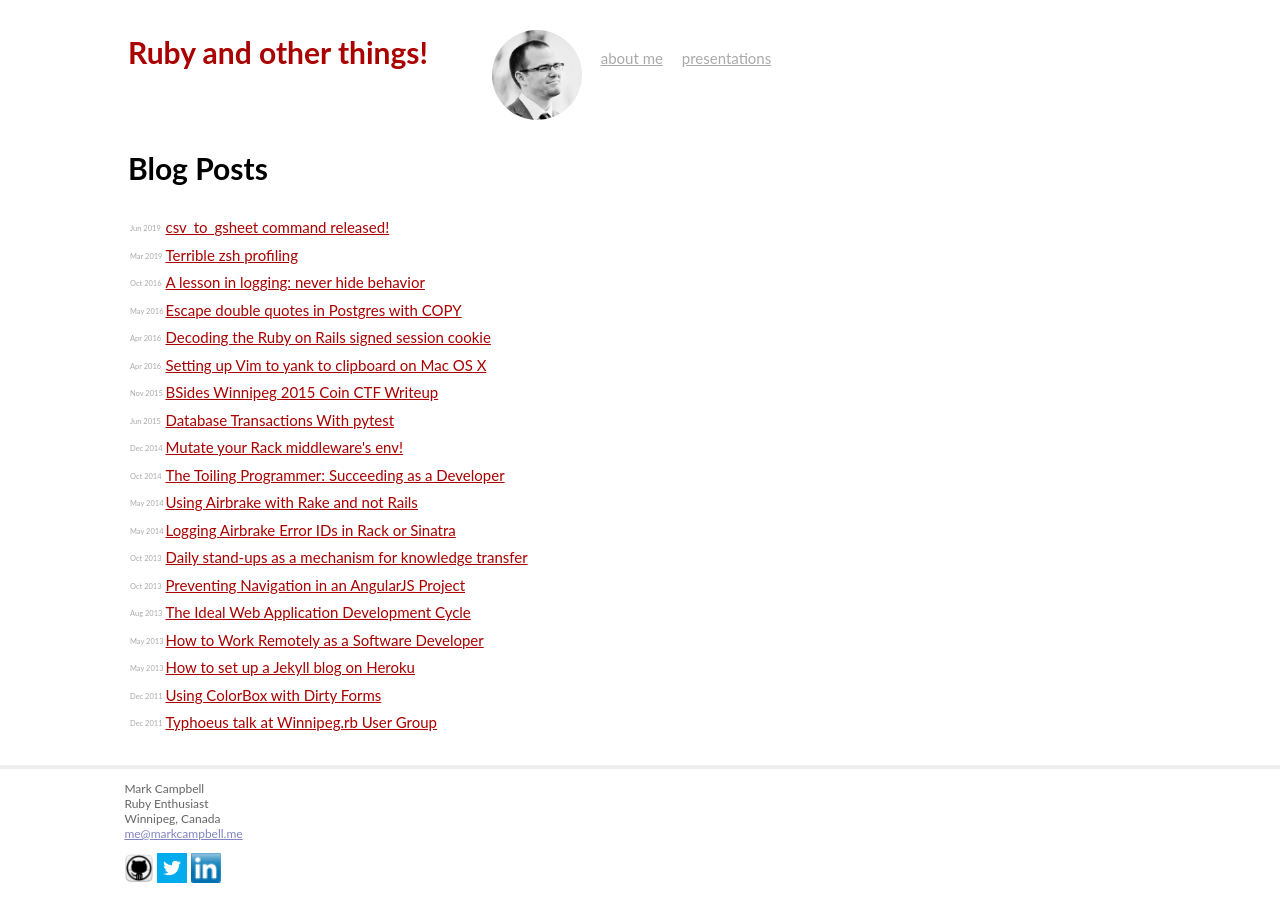
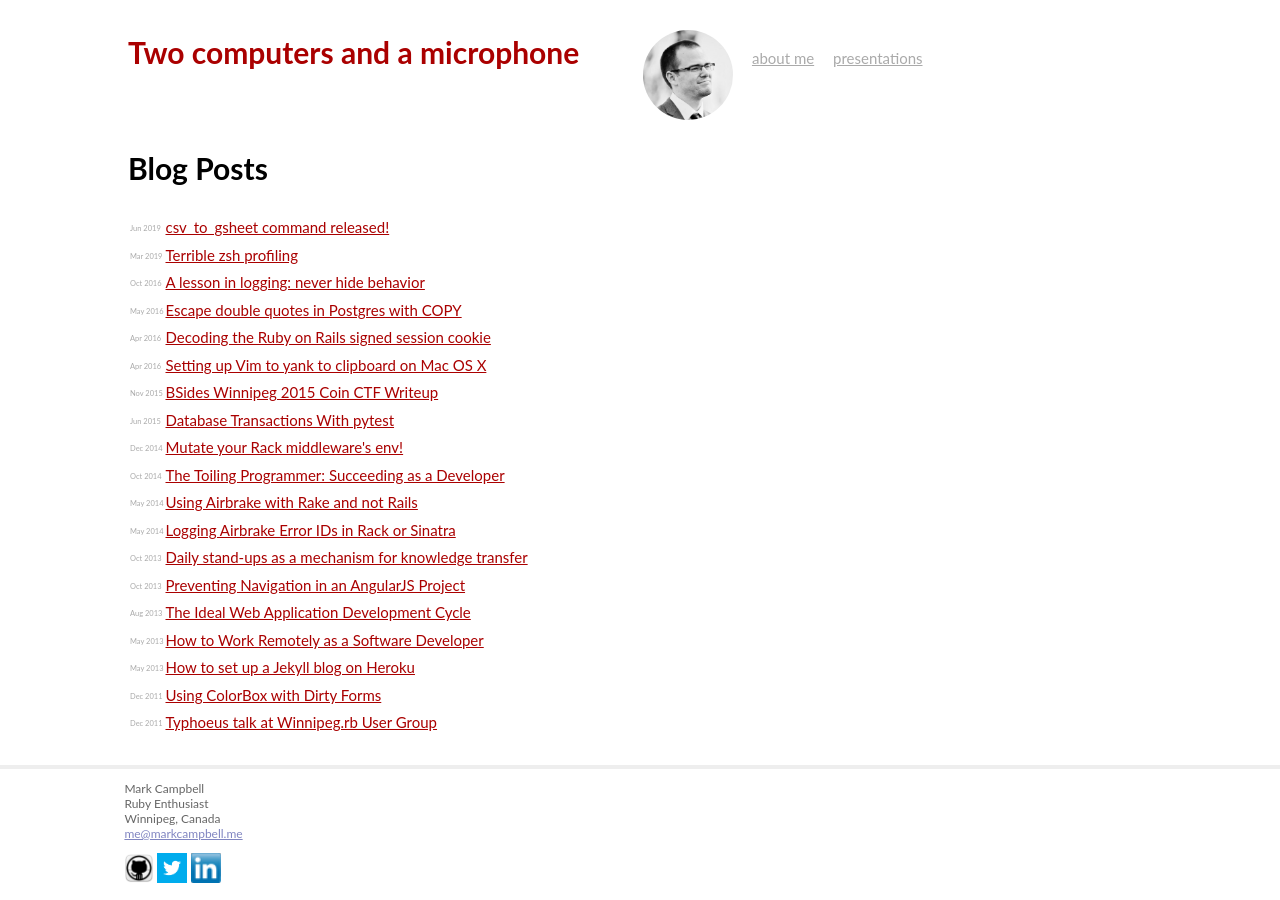
Before and after one commit to Nitrodist/markcampbell.me, a Jekyll site: the page built from index.html, in a window 1280 px wide. Built offline with Jekyll 4.4.1, drawn with Linux system fonts in a browser that asks for light colours.

Commit message:
Update tag to be 'Two computers and a microphone'

```diff
--- a/_config.yml
+++ b/_config.yml
@@ -1,4 +1,4 @@
-name: Ruby and other things!
+name: Two computers and a microphone
 highlighter: rouge
 exclude: ["vendor", "Gemfile", "Gemfile.lock", "Procfile", "README.md", '404.html']
 url: http://markcampbell.me
```
